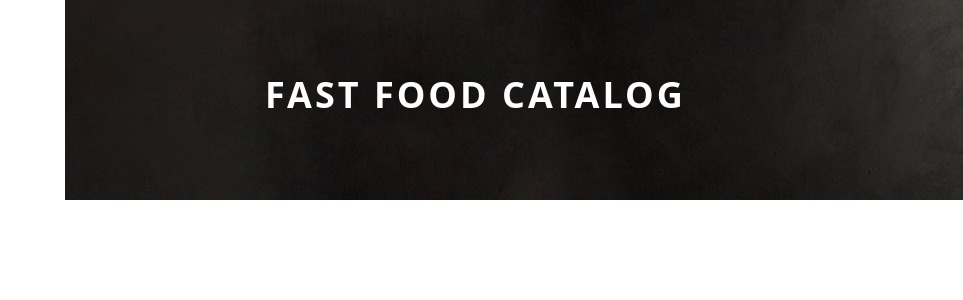
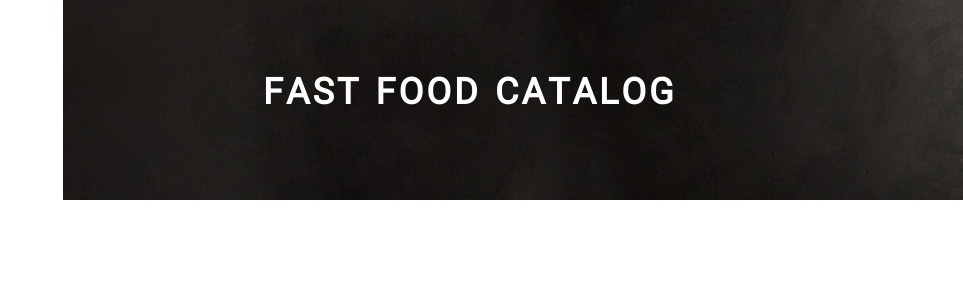
Before and after one commit to safarigha/fastFoodCatalog, a React (Vite) app: page / in a window 1280 px wide. Shown: the top 300 px of the page, without its empty margins (317-1280 px from the left). Built offline with nearby package versions, Linux system fonts and the light colour scheme.

Commit message:
set Iranyekan font for project

```diff
--- a/index.html
+++ b/index.html
@@ -4,9 +4,9 @@
     <meta charset="UTF-8" />
     <link rel="icon" type="image/svg+xml" href="/vite.svg" />
     <meta name="viewport" content="width=device-width, initial-scale=1.0" />
-    <title>Vite + React + TS</title>
+    <title>fast food catalog</title>
   </head>
-  <body>
+  <body class="font-IranYekan">
     <div id="root"></div>
     <script type="module" src="/src/main.tsx"></script>
   </body>
--- a/src/index.css
+++ b/src/index.css
@@ -7,3 +7,10 @@
     background-image: url("./assets/images/header-background.jpg");
   }
 }
+
+@font-face {
+  font-family: "IranYekan";
+  src: url("../src/assets/fonts/iranyekanwebregular.woff") format("woff");
+  font-weight: normal;
+  font-style: normal;
+}
--- a/tailwind.config.js
+++ b/tailwind.config.js
@@ -3,7 +3,15 @@ module.exports = {
   content: ["./index.html",
     "./src/**/*.{js,ts,jsx,tsx}",],
   theme: {
-    extend: {},
+    container: {
+      center: true,
+    },
+    extend: {
+      fontFamily: {
+        IranYekan: ["Iranyekan", "sans-serif"],
+      },
+
+    },
   },
   plugins: [],
 };
```
Also changed, not shown: src/assets/fonts/iranyekanwebregular.woff (added).
